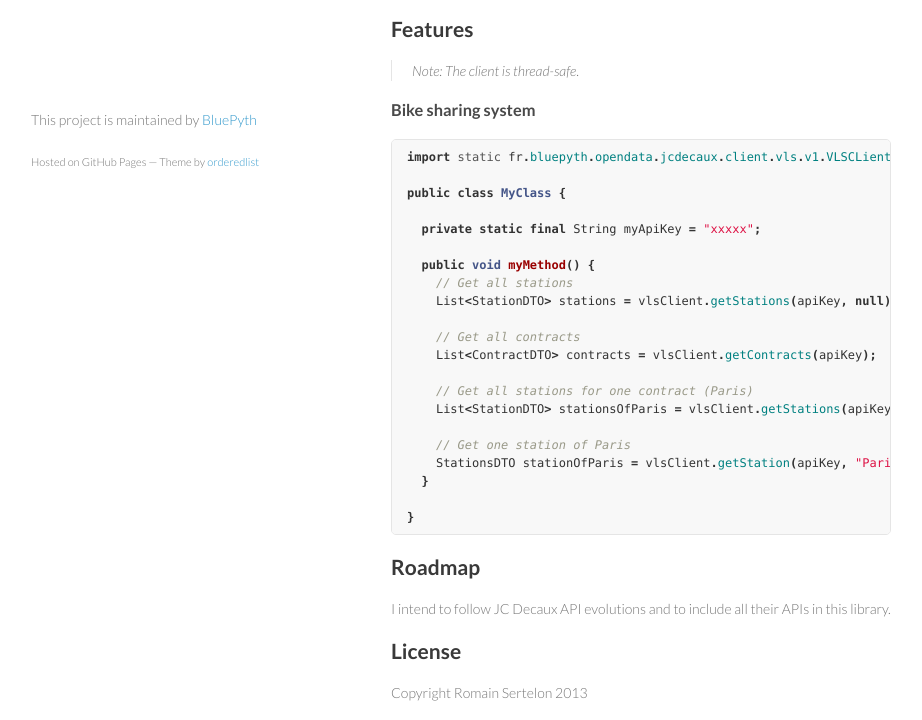
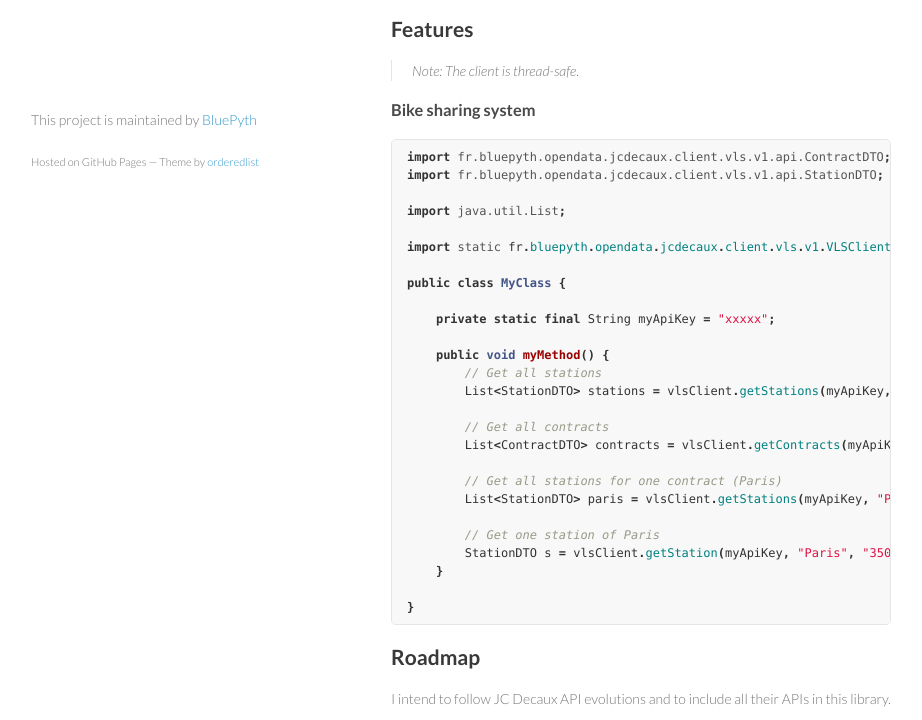
Before and after one commit to JCDecaux/opendata-client, a plain HTML site: page index.html in a window 1280 px wide. Shown: the part 559-1279 px from the top of the page, without its empty margins (179-1101 px from the left). Drawn offline with Linux system fonts and the light colour scheme.

Commit message:
Create gh-pages branch via GitHub

```diff
--- a/index.html
+++ b/index.html
@@ -65,7 +65,12 @@
 <h3>
 <a name="bike-sharing-system" class="anchor" href="#bike-sharing-system"><span class="octicon octicon-link"></span></a>Bike sharing system</h3>
 
-<div class="highlight"><pre><span class="kn">import</span> <span class="nn">static</span> <span class="n">fr</span><span class="o">.</span><span class="na">bluepyth</span><span class="o">.</span><span class="na">opendata</span><span class="o">.</span><span class="na">jcdecaux</span><span class="o">.</span><span class="na">client</span><span class="o">.</span><span class="na">vls</span><span class="o">.</span><span class="na">v1</span><span class="o">.</span><span class="na">VLSCLient</span><span class="o">.</span><span class="na">vlsClient</span><span class="o">;</span>
+<div class="highlight"><pre><span class="kn">import</span> <span class="nn">fr.bluepyth.opendata.jcdecaux.client.vls.v1.api.ContractDTO</span><span class="o">;</span>
+<span class="kn">import</span> <span class="nn">fr.bluepyth.opendata.jcdecaux.client.vls.v1.api.StationDTO</span><span class="o">;</span>
+
+<span class="kn">import</span> <span class="nn">java.util.List</span><span class="o">;</span>
+
+<span class="kn">import</span> <span class="nn">static</span> <span class="n">fr</span><span class="o">.</span><span class="na">bluepyth</span><span class="o">.</span><span class="na">opendata</span><span class="o">.</span><span class="na">jcdecaux</span><span class="o">.</span><span class="na">client</span><span class="o">.</span><span class="na">vls</span><span class="o">.</span><span class="na">v1</span><span class="o">.</span><span class="na">VLSClient</span><span class="o">.</span><span class="na">vlsClient</span><span class="o">;</span>
 
 <span class="kd">public</span> <span class="kd">class</span> <span class="nc">MyClass</span> <span class="o">{</span>
 
@@ -73,16 +78,16 @@
 
     <span class="kd">public</span> <span class="kt">void</span> <span class="nf">myMethod</span><span class="o">()</span> <span class="o">{</span>
         <span class="c1">// Get all stations</span>
-    <span class="n">List</span><span class="o">&lt;</span><span class="n">StationDTO</span><span class="o">&gt;</span> <span class="n">stations</span> <span class="o">=</span> <span class="n">vlsClient</span><span class="o">.</span><span class="na">getStations</span><span class="o">(</span><span class="n">apiKey</span><span class="o">,</span> <span class="kc">null</span><span class="o">);</span>
+        <span class="n">List</span><span class="o">&lt;</span><span class="n">StationDTO</span><span class="o">&gt;</span> <span class="n">stations</span> <span class="o">=</span> <span class="n">vlsClient</span><span class="o">.</span><span class="na">getStations</span><span class="o">(</span><span class="n">myApiKey</span><span class="o">,</span> <span class="kc">null</span><span class="o">);</span>
 
         <span class="c1">// Get all contracts</span>
-    <span class="n">List</span><span class="o">&lt;</span><span class="n">ContractDTO</span><span class="o">&gt;</span> <span class="n">contracts</span> <span class="o">=</span> <span class="n">vlsClient</span><span class="o">.</span><span class="na">getContracts</span><span class="o">(</span><span class="n">apiKey</span><span class="o">);</span>
+        <span class="n">List</span><span class="o">&lt;</span><span class="n">ContractDTO</span><span class="o">&gt;</span> <span class="n">contracts</span> <span class="o">=</span> <span class="n">vlsClient</span><span class="o">.</span><span class="na">getContracts</span><span class="o">(</span><span class="n">myApiKey</span><span class="o">);</span>
 
         <span class="c1">// Get all stations for one contract (Paris)</span>
-    <span class="n">List</span><span class="o">&lt;</span><span class="n">StationDTO</span><span class="o">&gt;</span> <span class="n">stationsOfParis</span> <span class="o">=</span> <span class="n">vlsClient</span><span class="o">.</span><span class="na">getStations</span><span class="o">(</span><span class="n">apiKey</span><span class="o">,</span> <span class="s">"Paris"</span><span class="o">);</span>
+        <span class="n">List</span><span class="o">&lt;</span><span class="n">StationDTO</span><span class="o">&gt;</span> <span class="n">paris</span> <span class="o">=</span> <span class="n">vlsClient</span><span class="o">.</span><span class="na">getStations</span><span class="o">(</span><span class="n">myApiKey</span><span class="o">,</span> <span class="s">"Paris"</span><span class="o">);</span>
 
         <span class="c1">// Get one station of Paris</span>
-    <span class="n">StationsDTO</span> <span class="n">stationOfParis</span> <span class="o">=</span> <span class="n">vlsClient</span><span class="o">.</span><span class="na">getStation</span><span class="o">(</span><span class="n">apiKey</span><span class="o">,</span> <span class="s">"Paris"</span><span class="o">,</span> <span class="s">"35010"</span><span class="o">);</span>
+        <span class="n">StationDTO</span> <span class="n">s</span> <span class="o">=</span> <span class="n">vlsClient</span><span class="o">.</span><span class="na">getStation</span><span class="o">(</span><span class="n">myApiKey</span><span class="o">,</span> <span class="s">"Paris"</span><span class="o">,</span> <span class="s">"35010"</span><span class="o">);</span>
     <span class="o">}</span>
 
 <span class="o">}</span>
```
Also changed, not shown: params.json (+1 -1 lines). Lines whose indentation alone changed are shown as unchanged.
